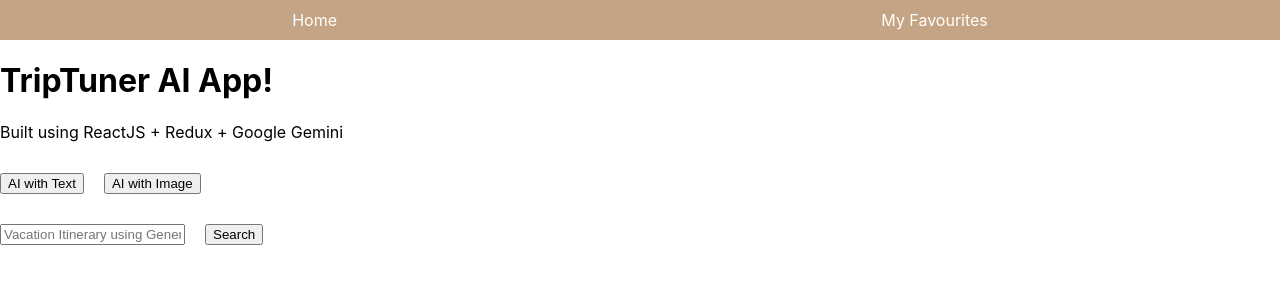
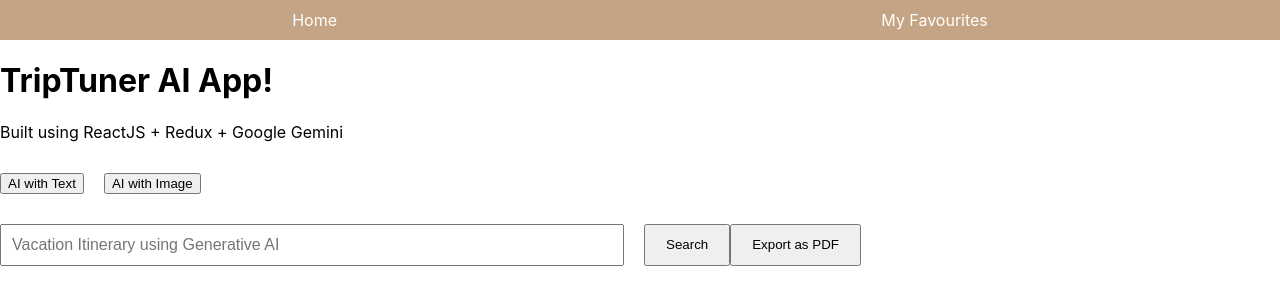
Before and after one commit to abdillahinur/GetawayGenius, a React (Create React App) app: page / in a window 1280 px wide. Shown: the top 304 px of the page. Built offline with nearby package versions, Linux system fonts and the light colour scheme.

Commit message:
Added Export to PDF Functionality

```diff
--- a/package.json
+++ b/package.json
@@ -7,6 +7,8 @@
     "@testing-library/jest-dom": "^5.17.0",
     "@testing-library/react": "^13.4.0",
     "@testing-library/user-event": "^13.5.0",
+    "html2canvas": "^1.4.1",
+    "jspdf": "^2.5.1",
     "react": "^18.3.1",
     "react-dom": "^18.3.1",
     "react-router-dom": "^6.24.1",
--- a/src/components/AIwithText.js
+++ b/src/components/AIwithText.js
@@ -1,16 +1,15 @@
-import React, { useState } from 'react';
+import React, { useState, useRef } from 'react';
 import { GoogleGenerativeAI } from "@google/generative-ai";
+import jsPDF from 'jspdf';
+import html2canvas from 'html2canvas';
 
 const AiwithText = () => {
     const genAI = new GoogleGenerativeAI('AIzaSyDXxBk0O2i9-bRvWEgycp95F1RmfQN5Z3A');
-
     const [search, setSearch] = useState('');
     const [aiResponse, setResponse] = useState('');
     const [loading, setLoading] = useState(false);
+    const ref = useRef(null); // Ref to the component you want to capture
 
-    /**
-     * Generative AI Call to fetch text insights
-     */
     async function aiRun() {
         setLoading(true);
         setResponse('');
@@ -31,28 +30,55 @@
         aiRun();
     }
 
+    const exportPDF = () => {
+        if (ref.current) {
+            html2canvas(ref.current, {
+                scale: 2, // Increase the scale for better resolution
+                useCORS: true // This helps with loading images from external URLs
+            }).then(canvas => {
+                const imgData = canvas.toDataURL('image/png');
+
+                // Calculate the PDF width and height based on the canvas dimensions
+                const pdfWidth = canvas.width * 0.264583; // Convert pixels to mm
+                const pdfHeight = canvas.height * 0.264583; // Convert pixels to mm
+
+                // Create a PDF with calculated dimensions and landscape orientation if wider
+                const pdf = new jsPDF({
+                    orientation: pdfWidth > pdfHeight ? 'l' : 'p',
+                    unit: 'mm',
+                    format: [pdfWidth, pdfHeight]
+                });
+
+                pdf.addImage(imgData, 'PNG', 0, 0, pdfWidth, pdfHeight);
+                pdf.save("itinerary.pdf");
+            });
+        }
+    };
+
+
     const renderItineraryTable = (text) => {
-        const rows = text.split('\n').filter(row => row.trim().length > 0 && row.includes('|')).map(row => row.split('|').filter(cell => cell.trim() !== ''));
+        const rows = text.split('\n').filter(row => row.trim().length > 0 && row.includes('|'))
+            .map(row => row.split('|').filter(cell => cell.trim() !== ''));
 
         return (
-            <table style={{ width: '100%', borderCollapse: 'collapse' }}>
+            <table ref={ref} style={{ width: '100%', borderCollapse: 'collapse' }}>
                 <thead>
                     <tr style={{ backgroundColor: '#f2f2f2' }}>
                         {rows[0].map((header, index) => (
-                            <th key={index} style={{ border: '1px solid #ddd', padding: '8px' }}>{header.trim()}</th>
+                            <th key={index} style={{ border: '1px solid #ddd', padding: '8px' }}>
+                                {header.replace(/\*/g, '').trim()}
+                            </th>
                         ))}
                     </tr>
                 </thead>
                 <tbody>
                     {rows.slice(2).map((row, index) => (
                         <tr key={index}>
-                            {row.map((cell, cellIndex) => {
-                                // Check if it's the "Day" column and remove asterisks
-                                const cleanedCell = cellIndex === 0 ? cell.trim().replace(/\*/g, '') : cell.trim();
-                                return (
-                                    <td key={cellIndex} style={{ border: '1px solid #ddd', padding: '8px' }}>{cleanedCell}</td>
-                                );
-                            })}
+                            {row.map((cell, cellIndex) => (
+                                <td key={cellIndex} style={{ border: '1px solid #ddd', padding: '8px' }}>
+                                    {cell.replace(/\*/g, '').trim()}
+                                </td>
+                            ))}
                         </tr>
                     ))}
                 </tbody>
@@ -60,14 +86,17 @@
         );
     };
 
-
     return (
         <div>
             <div style={{ display: 'flex' }}>
-                <input placeholder='Vacation Itinerary using Generative AI' onChange={handleChangeSearch} />
-                <button style={{ marginLeft: '20px' }} onClick={handleClick}>Search</button>
+                <input
+                    placeholder='Vacation Itinerary using Generative AI'
+                    onChange={handleChangeSearch}
+                    style={{ flex: 1, minWidth: '300px', maxWidth: '600px', padding: '10px', fontSize: '16px', margin: '0 20px 0 0' }}
+                />
+                <button style={{ padding: '10px 20px' }} onClick={handleClick}>Search</button>
+                <button style={{ padding: '10px 20px' }} onClick={exportPDF}>Export as PDF</button>
             </div>
-
             {loading ? (
                 <p style={{ margin: '30px 0' }}>Loading...</p>
             ) : (
```
Also changed, not shown: 1 other file (tests, documents, lock files or other folders).
